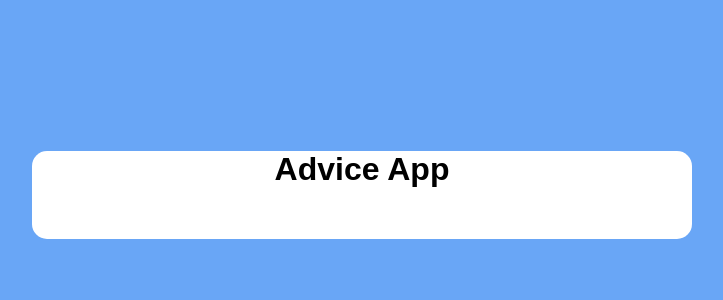
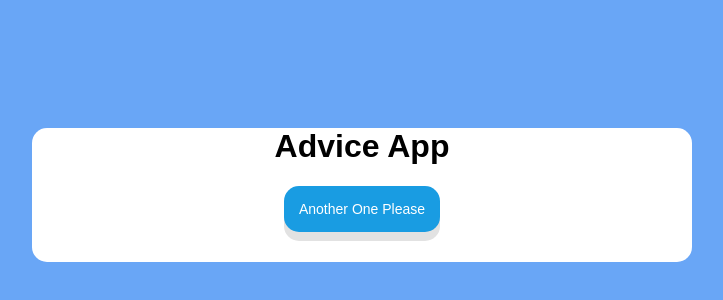
Before and after one commit to AlexisGuevara-Ksquare/Advice-App-02, a React (Vite) app: page / in a window 1280 px wide. Shown: the part 214-514 px from the top of the page, without its empty margins (278-1001 px from the left). Built offline with nearby package versions, Linux system fonts and the light colour scheme; no server answers.

Commit message:
UserStory4: Button Another One Design

```diff
--- a/index.html
+++ b/index.html
@@ -4,7 +4,7 @@
     <meta charset="UTF-8" />
     <link rel="icon" type="image/svg+xml" href="/vite.svg" />
     <meta name="viewport" content="width=device-width, initial-scale=1.0" />
-    <title>Vite + React + TS</title>
+    <title>Advice App 2.0</title>
   </head>
   <body>
     <div id="root"></div>
--- /dev/null
+++ b/src/components/Button.tsx
@@ -0,0 +1,12 @@
+
+type Button = {
+    content: string;
+}
+
+export const Button = ({content}:Button) => {
+  return (
+    <>
+        <button className="button">{content}</button>
+    </>
+  )
+}
--- a/src/components/Card.tsx
+++ b/src/components/Card.tsx
@@ -1,4 +1,5 @@
 import { useEffect, useState } from "react";
+import { Button } from "./Button";
 
 type AdviceData = {
     slip: {
@@ -28,6 +29,8 @@ export const Card = () => {
         <div className="content">
             <p id="adviceContent">{advice}</p>
         </div>
+        {/* Button component - Next one */}
+        <Button content="Another One Please" />
     </div>
   )
 }
--- a/src/index.css
+++ b/src/index.css
@@ -21,3 +21,28 @@ h1, p {
   border-radius: 15px;
   padding: 0px 30px 30px;
 }
+
+/* Button Style */
+/* 3D style on button */
+.button {
+  display: inline-block;
+  padding: 15px 15px;
+  font-size: 14px;
+  cursor: pointer;
+  text-align: center;
+  text-decoration: none;
+  outline: none;
+  color: #fff;
+  background-color: #199ce2;
+  border: none;
+  border-radius: 15px;
+  box-shadow: 0 9px #e2e2e2;
+}
+
+.button:hover {background-color: #437fe7}
+
+.button:active {
+  background-color: #3e6e8e;
+  box-shadow: 0 5px #666;
+  transform: translateY(4px);
+}
```
